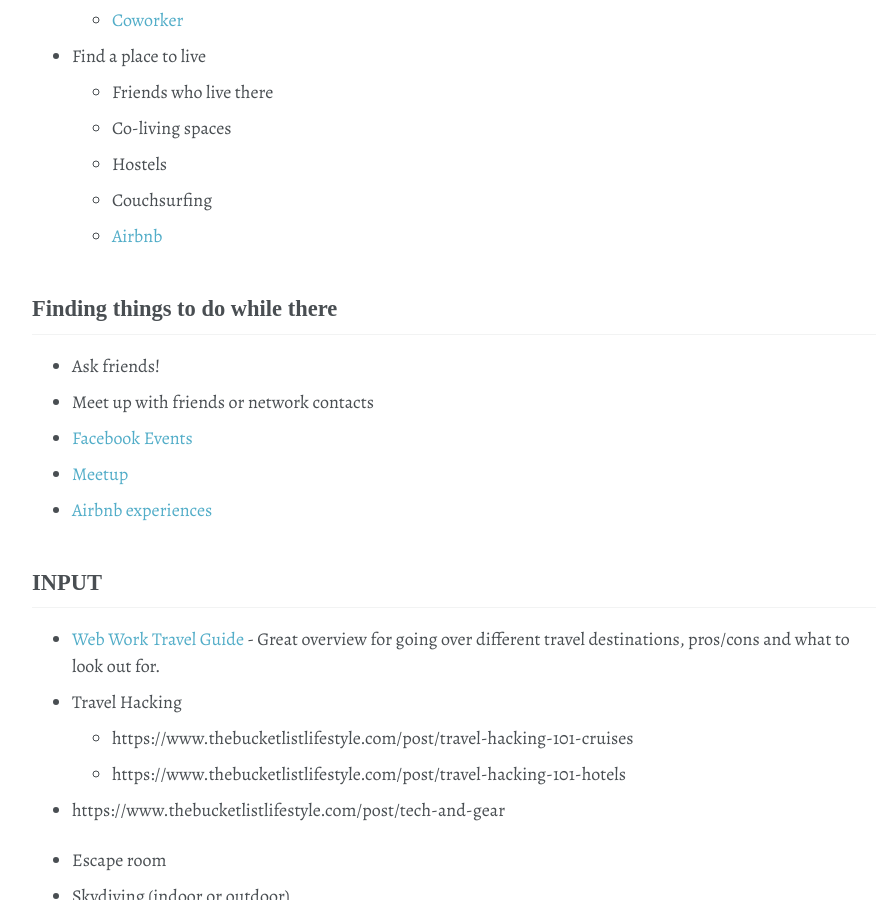
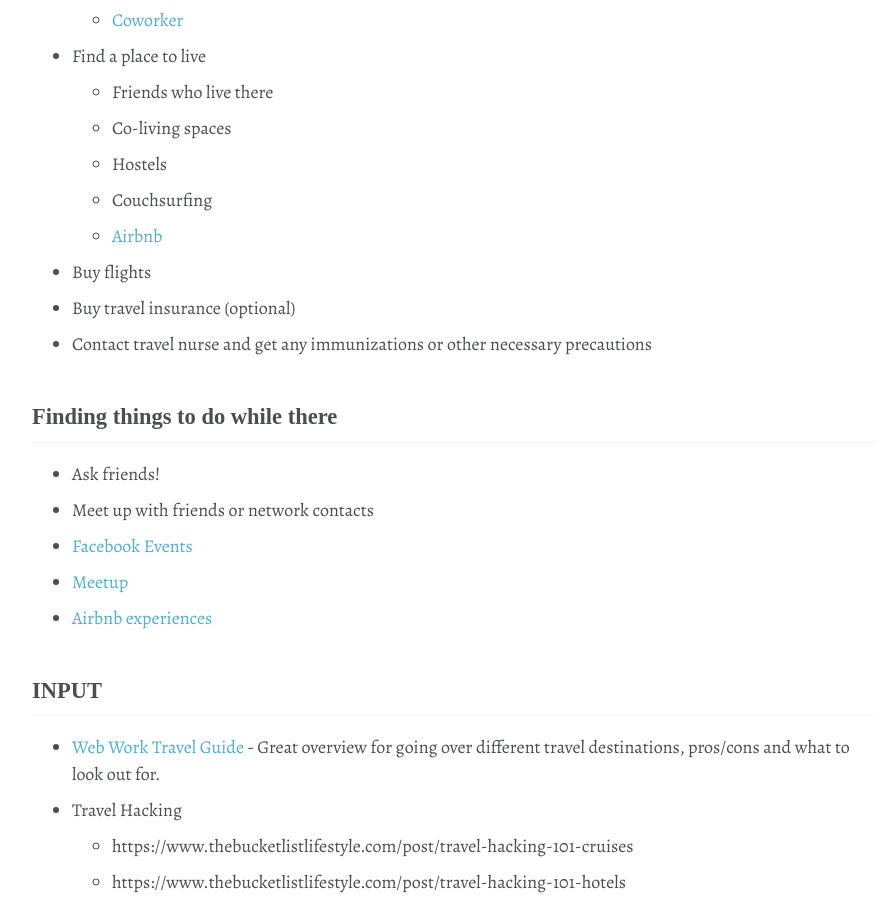
Before and after one commit to shanemileham/levelupmylife, a Jekyll site: the page built from _content/travel/planning.md, in a window 1280 px wide and 900 px high, scrolled down 795 px. Shown: the whole window, without its empty margins (86-966 px from the left). Built offline with Jekyll 4.4.1, drawn with Linux system fonts in a browser that asks for light colours; some web fonts are replaced; comment, search, counter and statistics services are not loaded.

Commit message:
Added flights, travel insurance, and immunizations to travel/planning

```diff
--- a/_content/travel/planning.md
+++ b/_content/travel/planning.md
@@ -26,7 +26,9 @@ title: Travel Planning
   - Hostels
   - Couchsurfing
   - [Airbnb](https://www.airbnb.com/)
-
+- Buy flights
+- Buy travel insurance (optional)
+- Contact travel nurse and get any immunizations or other necessary precautions
 
 ## Finding things to do while there
 - Ask friends!
```
